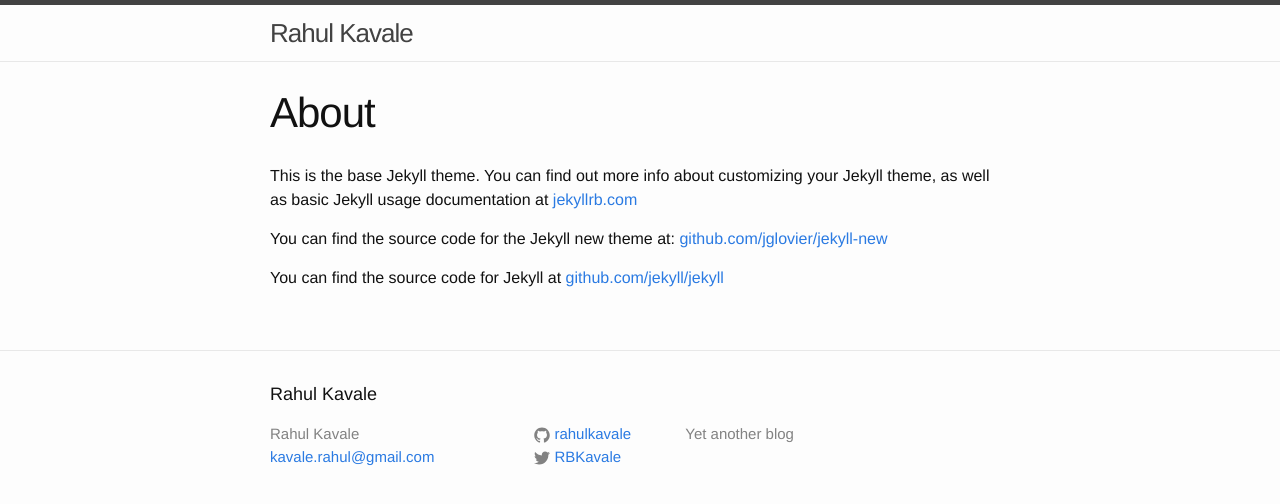
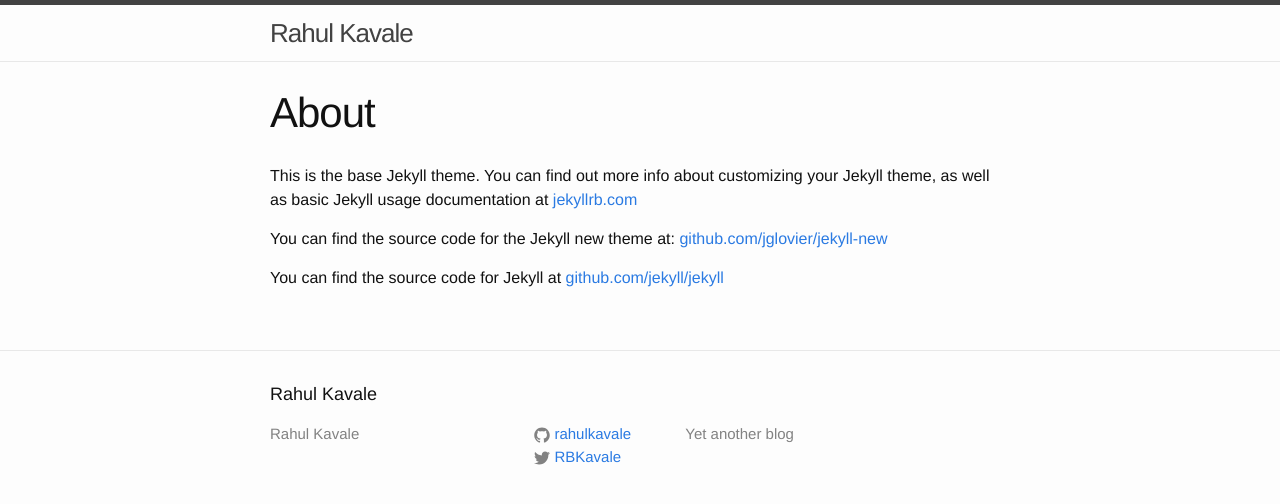
Before and after one commit to rahulkavale/rahulkavale.github.io, a Jekyll site: the page built from about.md, in a window 1280 px wide. Shown: the top 504 px of the page. Built offline with Jekyll 4.4.1, drawn with Linux system fonts in a browser that asks for light colours.

Commit message:
removing some stuff

```diff
--- a/_config.yml
+++ b/_config.yml
@@ -1,6 +1,5 @@
 # Site settings
 title: Rahul Kavale
-email: kavale.rahul@gmail.com
 description: > # this means to ignore newlines until "baseurl:"
   Yet another blog
 baseurl: "" # the subpath of your site, e.g. /blog/
```
